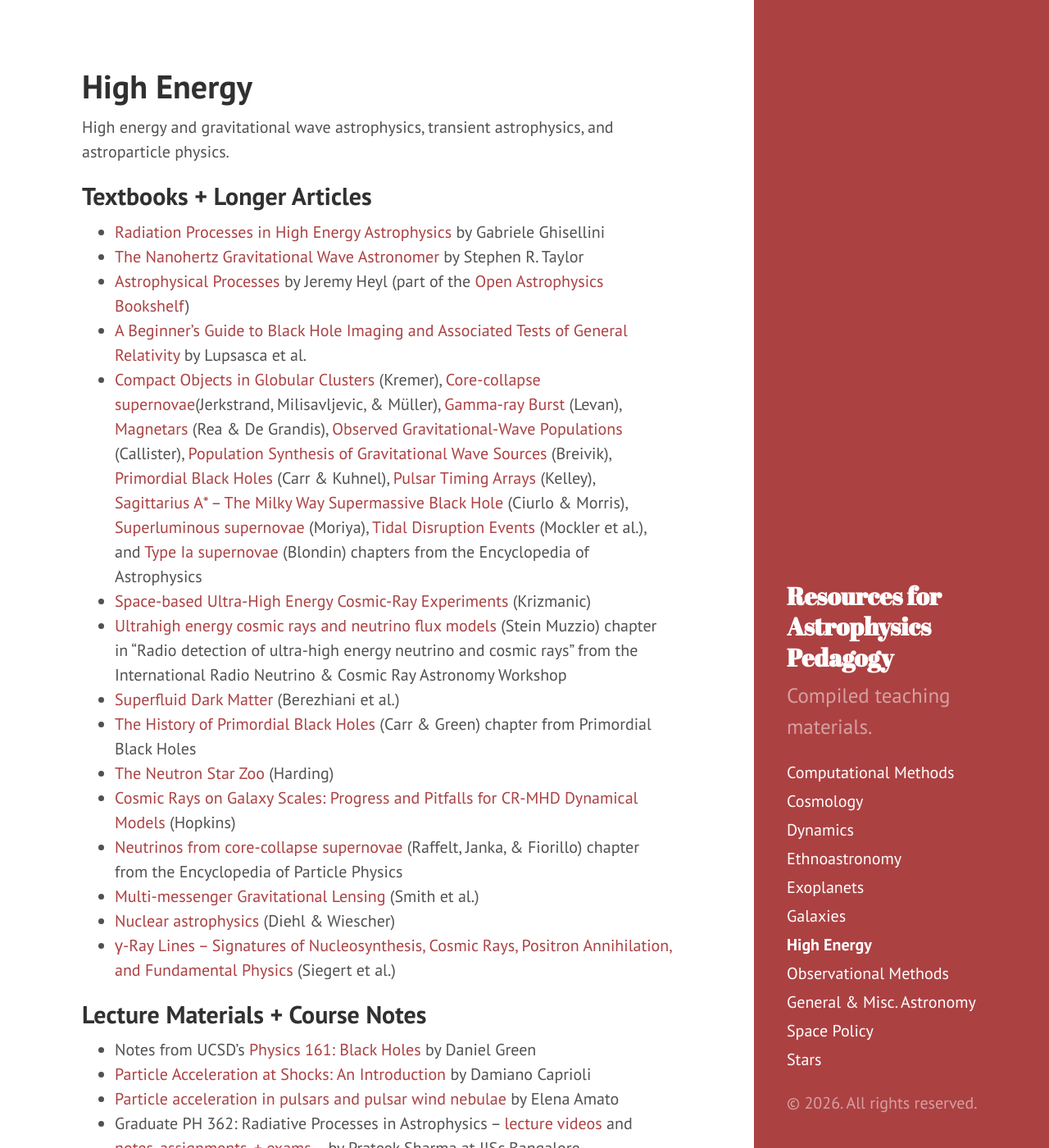
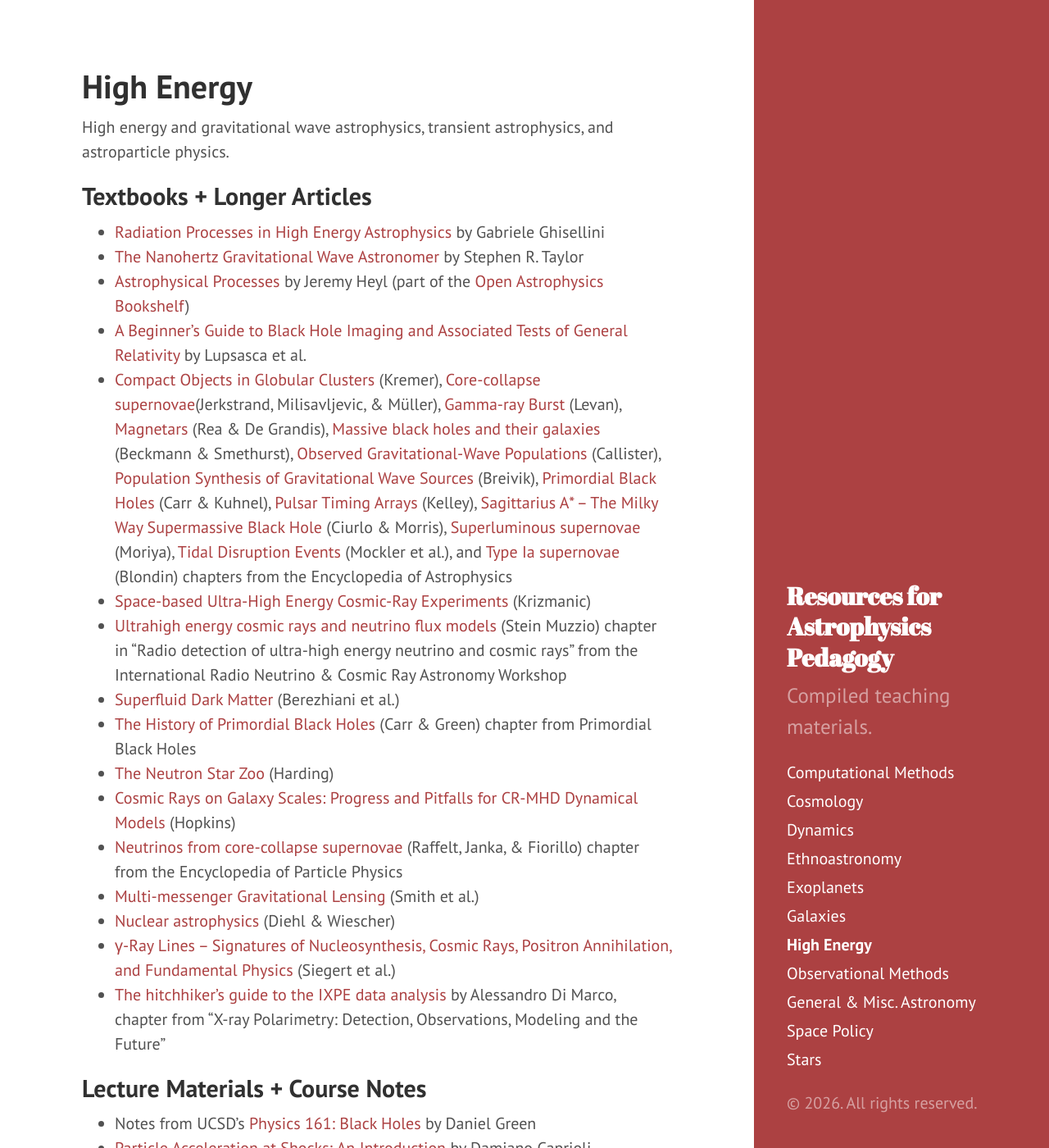
Before and after one commit to astroteaching/astroteaching.github.io, a Jekyll site: the page built from highenergy.md, in a window 1280 px wide and 1400 px high. Shown: the whole window at 82% size. Built offline with Jekyll 4.4.1, drawn with Linux system fonts in a browser that asks for light colours.

Commit message:
various updates

```diff
--- a/highenergy.md
+++ b/highenergy.md
@@ -10,7 +10,7 @@ High energy and gravitational wave astrophysics, transient astrophysics, and ast
 - [The Nanohertz Gravitational Wave Astronomer](https://arxiv.org/abs/2105.13270){:target="_blank"} by Stephen R. Taylor
 - [Astrophysical Processes](https://github.com/Open-Astrophysics-Bookshelf/astrophysical_processes_notes/blob/master/astrophysical_processes_notes.pdf){:target="_blank"} by Jeremy Heyl (part of the [Open Astrophysics Bookshelf](http://open-astrophysics-bookshelf.github.io){:target="_blank"})
 - [A Beginner's Guide to Black Hole Imaging and Associated Tests of General Relativity](https://arxiv.org/abs/2402.01290){:target="_blank"} by Lupsasca et al.
-- [Compact Objects in Globular Clusters](https://arxiv.org/abs/2508.14308){:target="_blank"} (Kremer), [Core-collapse supernovae](https://arxiv.org/abs/2503.01321){:target = "_blank"}(Jerkstrand, Milisavljevic, & Müller), [Gamma-ray Burst](https://arxiv.org/abs/2510.05297){:target="_blank"} (Levan), [Magnetars](https://arxiv.org/abs/2503.04442){:target="_blank"} (Rea & De Grandis), [Observed Gravitational-Wave Populations](https://arxiv.org/abs/2410.19145){:target="_blank"} (Callister), [Population Synthesis of Gravitational Wave Sources](https://arxiv.org/abs/2502.03523){:target="_blank"} (Breivik), [Primordial Black Holes](https://arxiv.org/abs/2502.15279){:target="_blank"} (Carr & Kuhnel), [Pulsar Timing Arrays](https://arxiv.org/abs/2505.00797){:target="_blank"} (Kelley), [Sagittarius A\* -- The Milky Way Supermassive Black Hole](https://arxiv.org/abs/2503.20081){:target="_blank"} (Ciurlo & Morris), [Superluminous supernovae](https://arxiv.org/abs/2407.12302){:target="_blank"} (Moriya), [Tidal Disruption Events](https://arxiv.org/abs/2511.14911){:target="_blank"} (Mockler et al.), and [Type Ia supernovae](https://arxiv.org/abs/2411.09740){:target="_blank"} (Blondin) chapters from the Encyclopedia of Astrophysics
+- [Compact Objects in Globular Clusters](https://arxiv.org/abs/2508.14308){:target="_blank"} (Kremer), [Core-collapse supernovae](https://arxiv.org/abs/2503.01321){:target = "_blank"}(Jerkstrand, Milisavljevic, & Müller), [Gamma-ray Burst](https://arxiv.org/abs/2510.05297){:target="_blank"} (Levan), [Magnetars](https://arxiv.org/abs/2503.04442){:target="_blank"} (Rea & De Grandis), [Massive black holes and their galaxies](https://arxiv.org/abs/2604.25560){:target="_blank"} (Beckmann & Smethurst), [Observed Gravitational-Wave Populations](https://arxiv.org/abs/2410.19145){:target="_blank"} (Callister), [Population Synthesis of Gravitational Wave Sources](https://arxiv.org/abs/2502.03523){:target="_blank"} (Breivik), [Primordial Black Holes](https://arxiv.org/abs/2502.15279){:target="_blank"} (Carr & Kuhnel), [Pulsar Timing Arrays](https://arxiv.org/abs/2505.00797){:target="_blank"} (Kelley), [Sagittarius A\* -- The Milky Way Supermassive Black Hole](https://arxiv.org/abs/2503.20081){:target="_blank"} (Ciurlo & Morris), [Superluminous supernovae](https://arxiv.org/abs/2407.12302){:target="_blank"} (Moriya), [Tidal Disruption Events](https://arxiv.org/abs/2511.14911){:target="_blank"} (Mockler et al.), and [Type Ia supernovae](https://arxiv.org/abs/2411.09740){:target="_blank"} (Blondin) chapters from the Encyclopedia of Astrophysics
 - [Space-based Ultra-High Energy Cosmic-Ray Experiments](https://arxiv.org/abs/2501.05569){:target="_blank"} (Krizmanic)
 - [Ultrahigh energy cosmic rays and neutrino flux models](https://arxiv.org/abs/2502.11834){:target="_blank"} (Stein Muzzio) chapter in "Radio detection of ultra-high energy neutrino and cosmic rays" from the International Radio Neutrino & Cosmic Ray Astronomy Workshop
 - [Superfluid Dark Matter](https://arxiv.org/abs/2505.23900){:target="_blank"} (Berezhiani et al.)
@@ -21,6 +21,10 @@ High energy and gravitational wave astrophysics, transient astrophysics, and ast
 - [Multi-messenger Gravitational Lensing](https://arxiv.org/abs/2503.19973){:target="_blank"} (Smith et al.)
 - [Nuclear astrophysics](https://arxiv.org/abs/2601.12508){:target="_blank"} (Diehl & Wiescher)
 - [γ-Ray Lines -- Signatures of Nucleosynthesis, Cosmic Rays, Positron Annihilation, and Fundamental Physics](https://arxiv.org/abs/2602.04592){:target="_blank"} (Siegert et al.)
+- [The hitchhiker's guide to the IXPE data analysis](https://arxiv.org/abs/2604.03366){:target="_blank"} by Alessandro Di Marco, chapter from  "X-ray Polarimetry: Detection, Observations, Modeling and the Future"
+
+<!-- https://arxiv.org/abs/2404.08050 -->
+<!-- https://arxiv.org/abs/2606.10855 -->
 
 ## Lecture Materials + Course Notes
 - Notes from UCSD's [Physics 161: Black Holes](https://www.dropbox.com/s/761qjkxftmmpz7k/Black_Holes_complete.pdf?dl=0){:target="_blank"} by Daniel Green
```
Also changed, not shown: cosmology.md (+1 -0 lines), dynamics.md (+1 -1 lines), exoplanets.md (+3 -0 lines), galaxies.md (+3 -2 lines), observational.md (+4 -0 lines), 1 other file.
